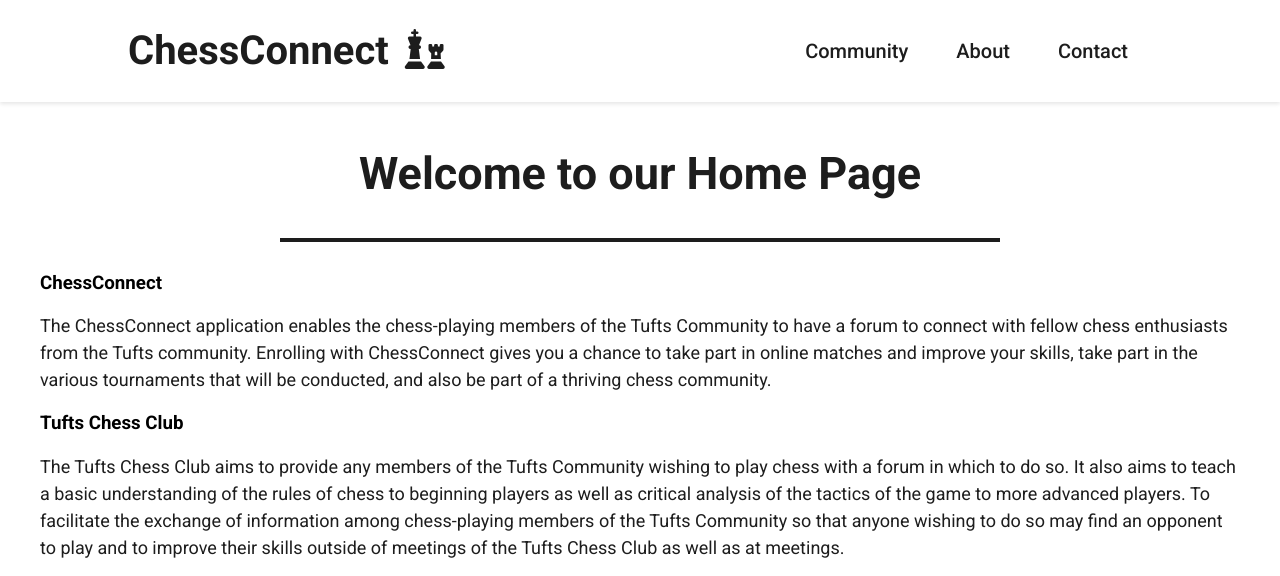
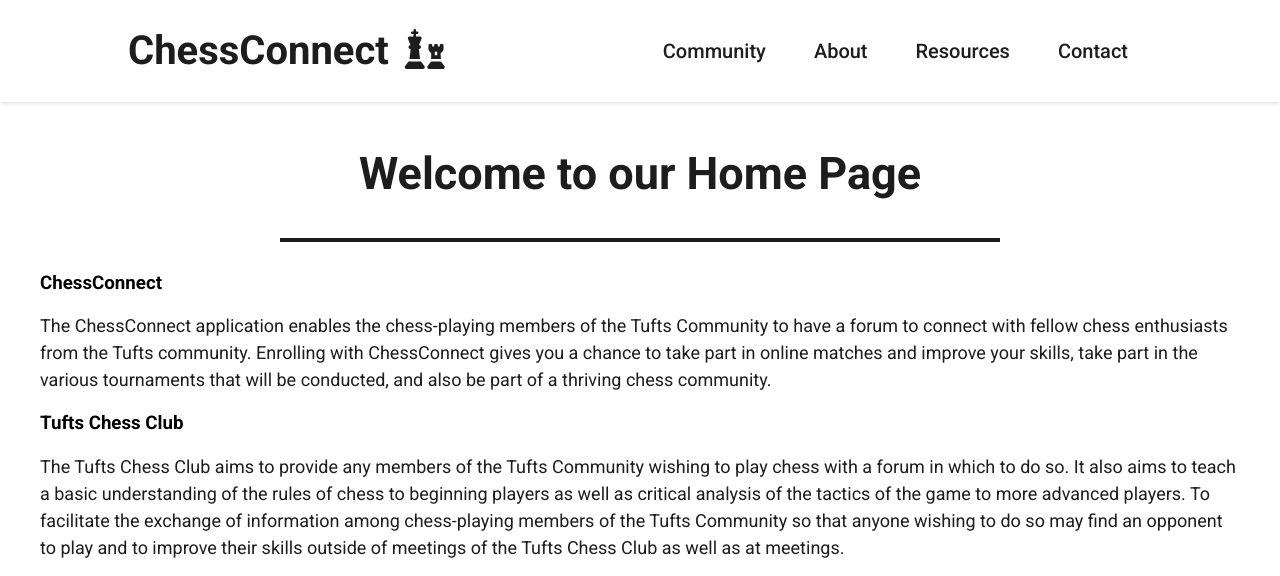
Before and after one commit to edwardl903/chess_website, a website: page about.html in a window 1280 px wide. Shown: the top 576 px of the page. Drawn offline with Linux system fonts and the light colour scheme.

Commit message:
Navigation to Resources.html added

```diff
--- a/about.html
+++ b/about.html
@@ -23,6 +23,7 @@
             <div class="links link-text">
                 <a href="community.html">Community</a>
                 <a href="about.html">About</a>
+                <a href="resources.html">Resources</a>
                 <a href="contact.html">Contact</a>
                 <a class="menu" onclick="openNav()">&#9776;</a>
             </div>
@@ -33,6 +34,7 @@
             <div class="overlay-content">
                 <a href="community.html">Community</a>
                 <a href="about.html">About</a>
+                <a href="resources.html">Resources</a>
                 <a href="contact.html">Contact</a>
             </div>
         </div>
```
Also changed, not shown: community.html (+2 -0 lines), contact.html (+2 -0 lines), index.html (+2 -0 lines), resources.html (+2 -0 lines).
